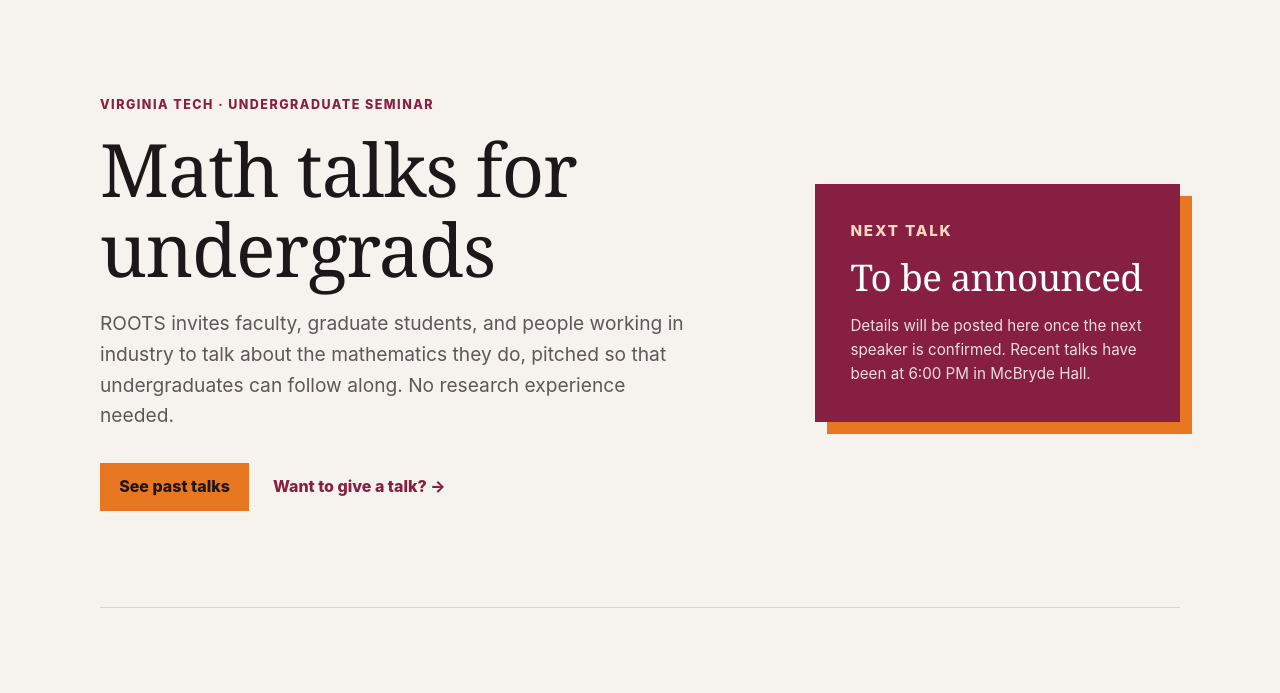
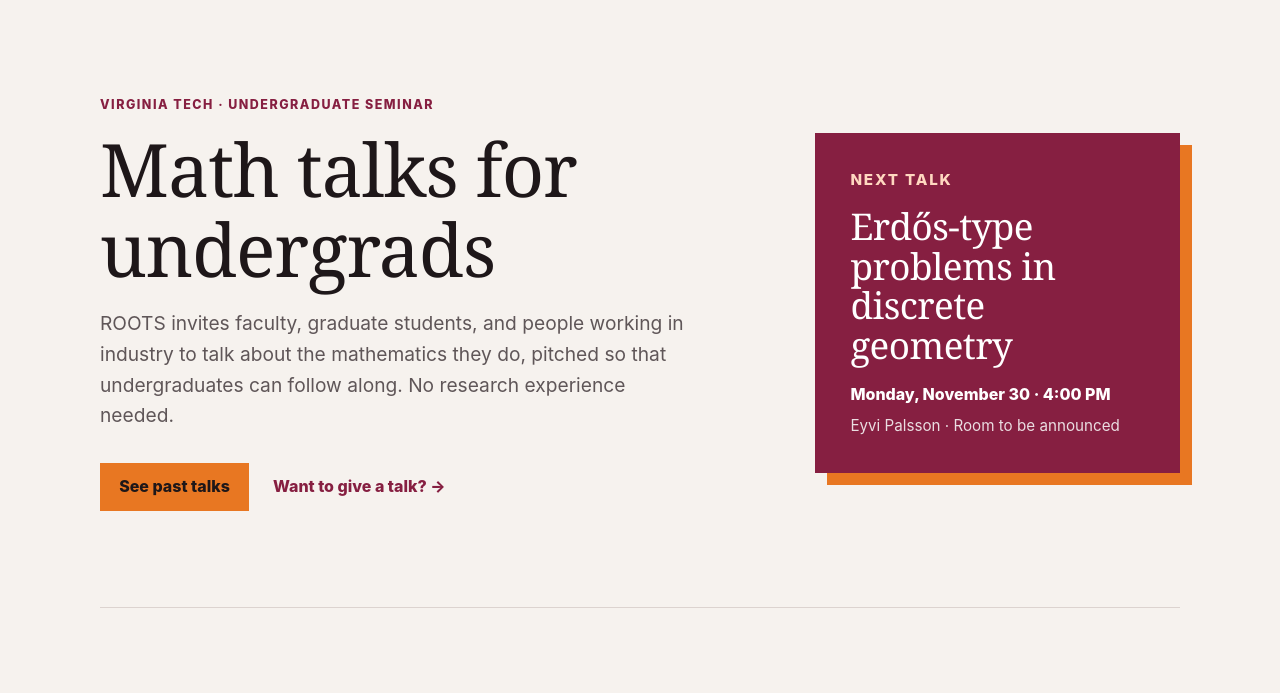
Before and after one commit to melonpie21/roots-math-seminar, a plain HTML site: page index.html in a window 1280 px wide. Shown: the part 81-774 px from the top of the page. Drawn offline with Linux system fonts and the light colour scheme.

Commit message:
Add files via upload

```diff
--- a/index.html
+++ b/index.html
@@ -231,6 +231,13 @@
       .next-talk p {
         color: #eadde1;
         font-size: 0.95rem;
+      }
+
+      .next-talk .next-talk-when {
+        margin-bottom: 0.4rem;
+        color: white;
+        font-size: 1rem;
+        font-weight: 800;
       }
 
       .next-talk a {
@@ -646,11 +653,9 @@
 
         <aside class="next-talk" aria-labelledby="next-talk-title">
           <p class="label">Next talk</p>
-          <h2 id="next-talk-title">To be announced</h2>
-          <p>
-            Details will be posted here once the next speaker is confirmed.
-            Recent talks have been at 6:00 PM in McBryde Hall.
-          </p>
+          <h2 id="next-talk-title">Erdős-type problems in discrete geometry</h2>
+          <p class="next-talk-when">Monday, November 30 · 4:00 PM</p>
+          <p>Eyvi Palsson · Room to be announced</p>
         </aside>
       </section>
 
```
